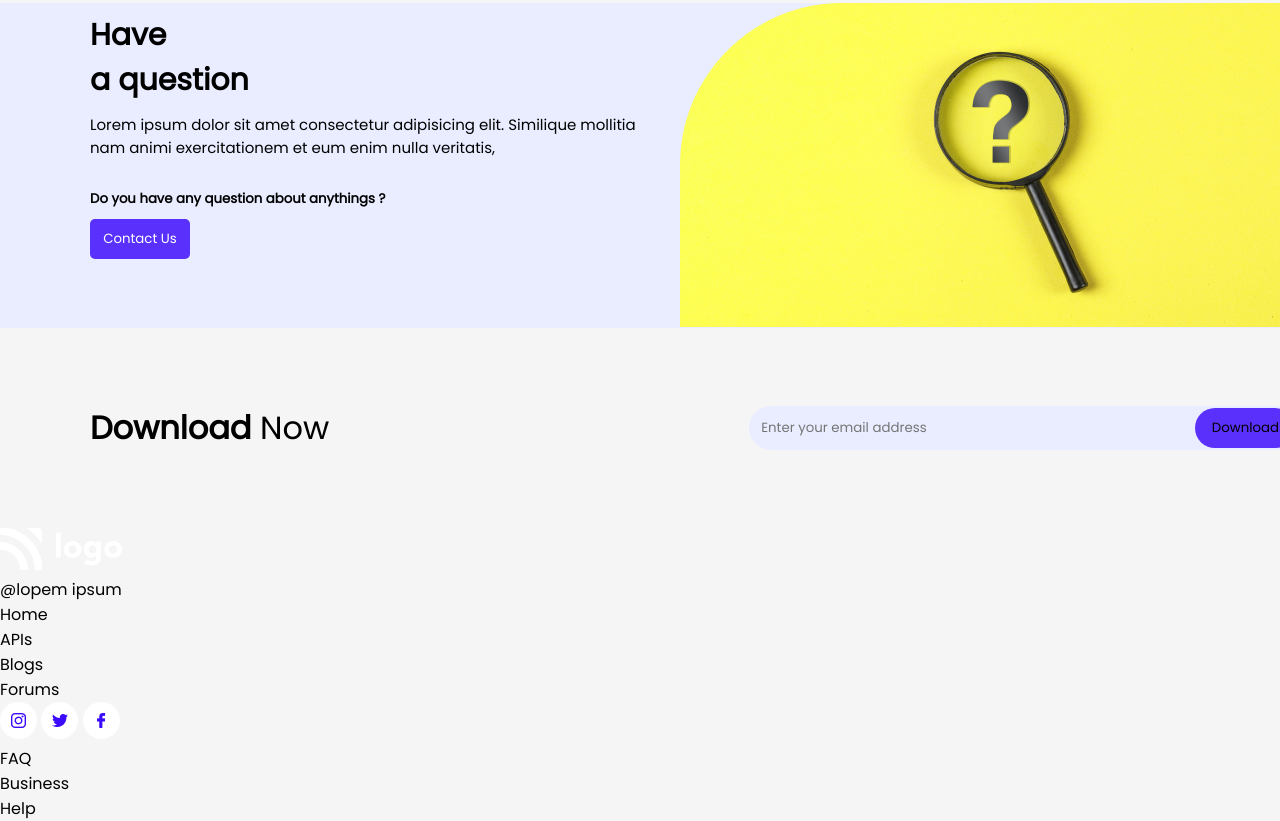
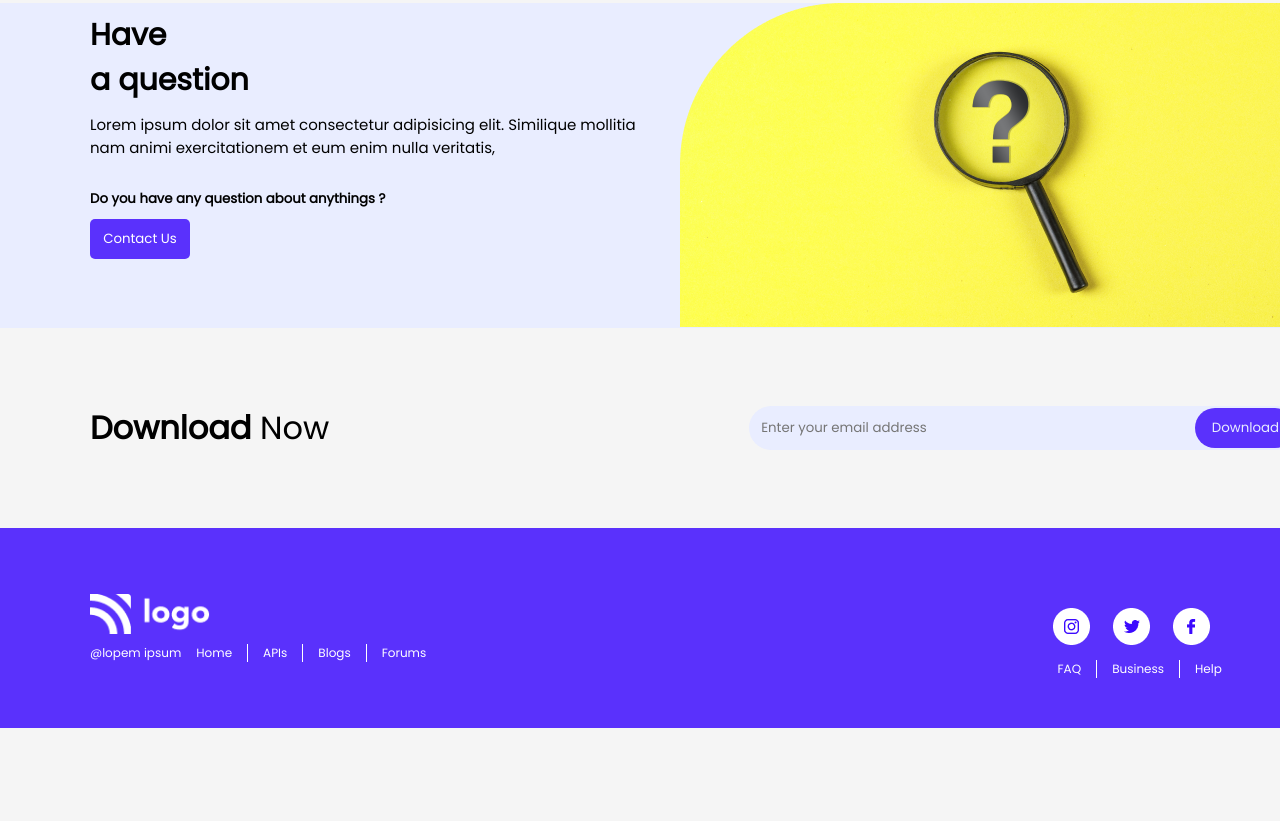
Before and after one commit to harshalvrm/Live-Class-Project-09, a website: page index.html in a window 1280 px wide. Shown: the part 1579-2400 px from the top of the page. After the commit the page ends 2307 px from the top, so only its background shows below. Drawn offline with Linux system fonts and the light colour scheme.

Commit message:
Website Design Completed (Non-Responsive)

```diff
--- a/style.css
+++ b/style.css
@@ -26,7 +26,9 @@ nav{
 
 .nav-item{
   margin-right: 20px;
+  font-family: 'Poppins';
   color: #fff;
+  font-weight: 100;
 
 }
 
@@ -270,7 +272,6 @@ background-color: #E9EDFF;
 
 }
 
-
 .download-email input{
   width: 550px;
   padding: 12px 12px;
@@ -289,4 +290,62 @@ background-color: #E9EDFF;
   right: 198px;
   border-radius: 50px;
   background-color: #5A31FC;
+  color: #E9EDFF;
 }
+
+
+/****Footer****/
+.footer-section{
+  display: flex;
+  height: 200px;
+  width: 100%;
+  justify-content: space-between;
+  background-color:#5A31FC;
+  color: #fff;
+  font-size: 12px;
+}
+
+.footer-left{
+  display: flex;
+  flex-direction: column;
+  align-content: center;
+  justify-content: center;
+  margin: 0 0 0 90px;
+}
+
+.footer-right{
+  margin: 0 30px 0 0px;
+}
+
+.list-items{
+  list-style: none;
+  border-right: 1px solid #fff;
+  padding: 0 15px;
+}
+
+.footer-left .list-items:first-child{
+ border: none;
+ padding: 0;
+}
+
+.list-items:last-child{
+  border: none;
+}
+
+ .list{
+  display: flex;
+}
+
+.logos-list{
+  display: flex;
+}
+
+.footer-logo{
+  width:120px;
+  margin-bottom: 10px;
+}
+
+.footer-logos{
+  margin-top: 70px;
+  padding: 10px;
+}
```
Also changed, not shown: index.html (line endings or trailing spaces).
